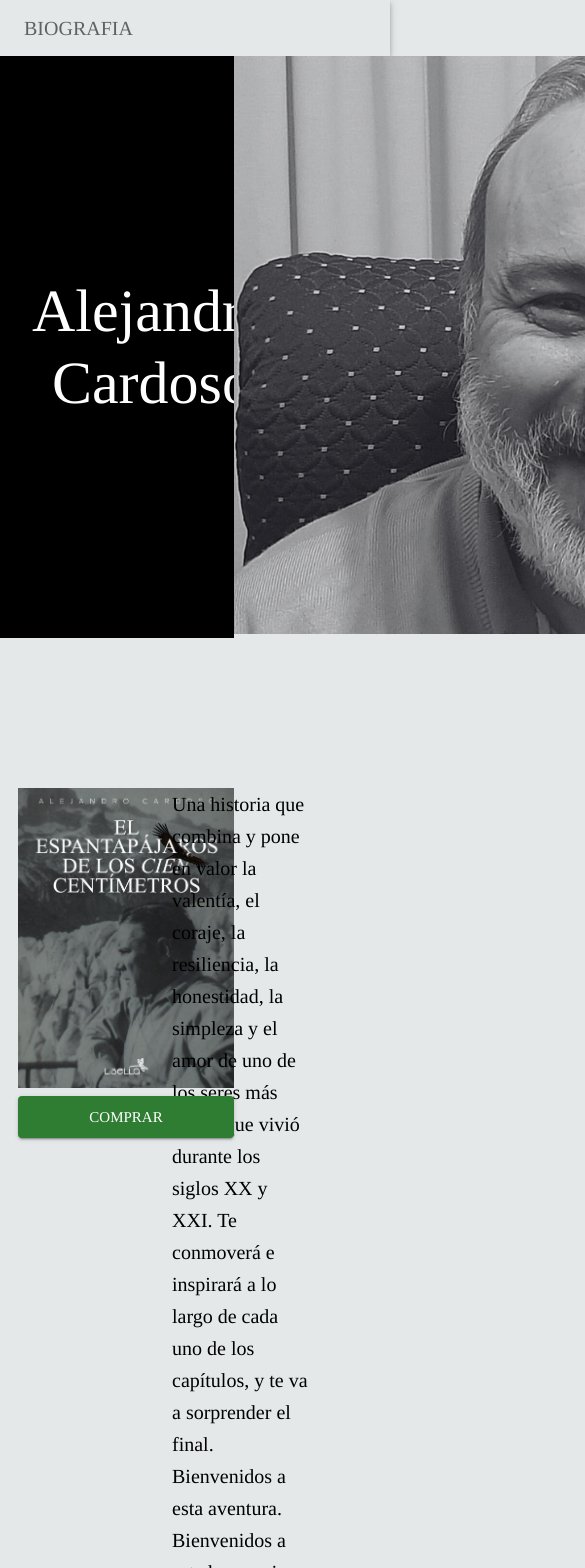
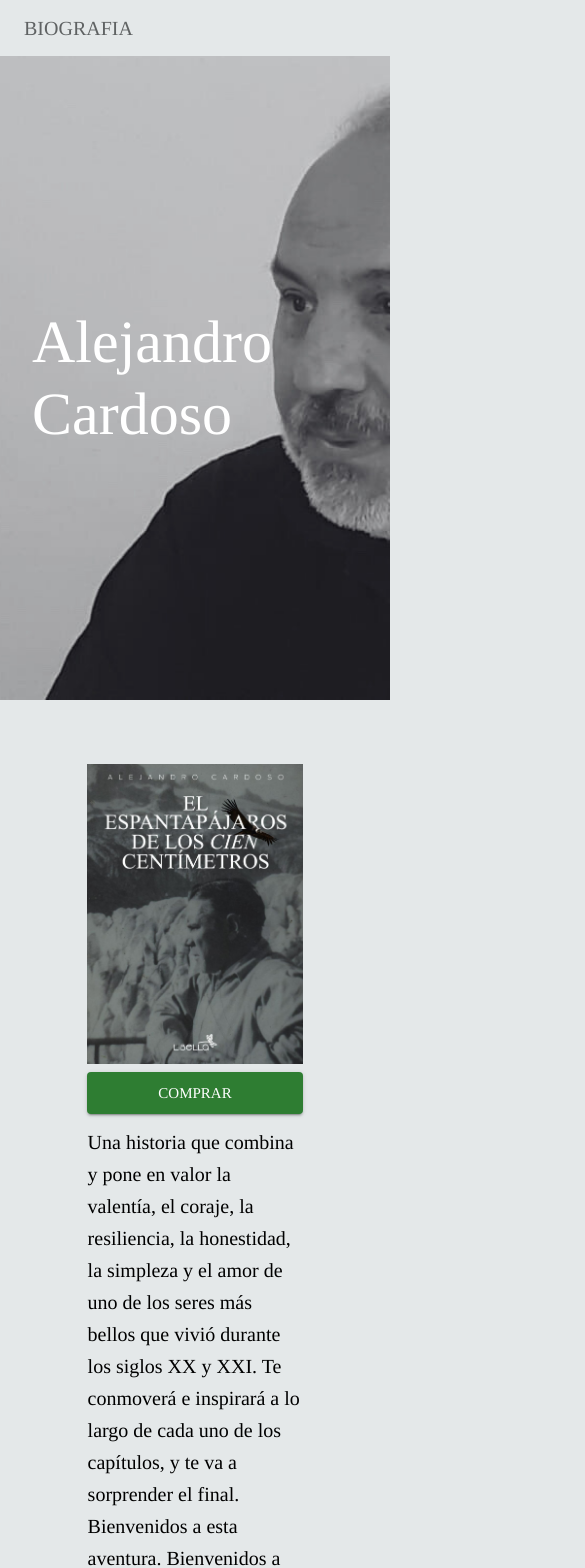
Before and after one commit to psaxone/alecardosobook, a React (Create React App) app: page / in a window 390 px wide. Shown: the top 1568 px of the page, 585 px wide, since content can reach past the window. Built offline with nearby package versions, Linux system fonts and the light colour scheme.

Commit message:
new banner image and responsive layout

```diff
--- a/src/BannerContainer/BannerContainer.jsx
+++ b/src/BannerContainer/BannerContainer.jsx
@@ -1,45 +1,34 @@
 import { Box, Typography } from '@mui/material'
-import Author from '../../src/assets/autorb&w.png'
+import Author from '../../src/assets/BannerB&W.png'
 
 
 function BannerContainer() {
   const styles = {
-    boxContainer: {
-      display: 'flex',
-      justifyContent: 'space-between'
-    },
-    textBackground: {
-      display: 'flex',
-      backgroundColor: 'black',
-      width: '60%'
-    },
     textContainer: {
       color: 'white',
       alignItems: 'center',
       display: 'flex',
       marginLeft: '32px'
     },
-    imageContainer: {
-      // width: '40%'
+    boxContainer: {
+      backgroundSize: 'cover',
+      backgroundRepeat: 'no-repeat',
+      padding: '250px 0px',
+      backgroundImage: `url(${Author})`,
+      backgroundAttachment: 'scroll',
+      backgroundPosition: 'center'
     }
   }
   return (
   <Box sx={styles.boxContainer}>
-      <Box sx={styles.textBackground}>
       <Box sx={styles.textContainer}>
         <Typography
           variant='h2'
-            align='center'
         >
           Alejandro Cardoso
         </Typography>
       </Box>
     </Box>
-      <Box sx={styles.imageContainer}>
-        <img src={Author} alt='autor'/>
-      </Box>
-
-    </Box>
   );
 }
 
--- a/src/BookDescriptionContainer/BookDescriptionContainer.jsx
+++ b/src/BookDescriptionContainer/BookDescriptionContainer.jsx
@@ -1,8 +1,14 @@
 import { Box } from '@mui/material'
 import ProductCard from './ProductCard'
-import BookDescription from './BookDescription';
+import BookDescription from './BookDescription'
+import useMediaQuery from '@mui/material/useMediaQuery'
+import { useTheme } from '@mui/material/styles'
 
 function BookDescriptionContainer() {
+
+  const theme = useTheme();
+  const isMd = useMediaQuery(theme.breakpoints.up('md'));
+
   const styles = {
     bookDescriptionContainer: {
       display: 'flex',
@@ -10,11 +16,18 @@ function BookDescriptionContainer() {
       marginRight: 'auto',
       marginLeft: 'auto',
       padding: '150px 80px'
+    },
+    bookDescriptionContainerSmall: {
+      display: 'flex',
+      maxWidth: '1800px',
+      flexDirection: 'column',
+      margin: '64px 16px',
+      alignItems: 'center'
     }
   }
 
   return (
-    <Box sx={styles.bookDescriptionContainer}>
+    <Box sx={isMd ? styles.bookDescriptionContainer : styles.bookDescriptionContainerSmall }>
       <ProductCard />
       <BookDescription />
     </Box>
```
Also changed, not shown: src/assets/BannerB&W.png (added), src/assets/tapacontratapa.jpg (deleted). Lines whose indentation alone changed are shown as unchanged.
